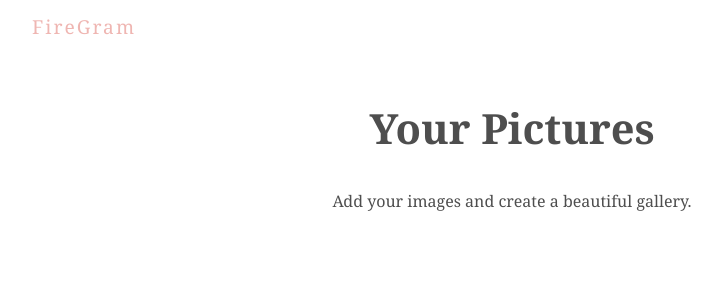
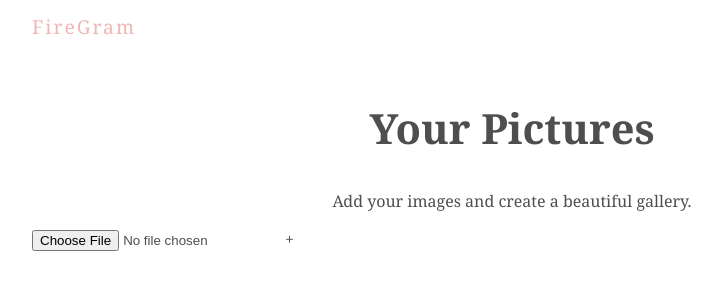
Before and after one commit to RaveenP-glitch/Photo-Gallery, a React (Create React App) app: page / in a window 1280 px wide. Shown: the top 300 px of the page, without its empty margins (128-848 px from the left). Built offline with nearby package versions, Linux system fonts and the light colour scheme.

Commit message:
setting up useStorage

```diff
--- a/public/index.html
+++ b/public/index.html
@@ -2,7 +2,7 @@
 <html lang="en">
   <head>
     <meta charset="utf-8" />
-    <link rel="icon" href="%PUBLIC_URL%/favicon.ico" />
+    <link rel="icon" href="%PUBLIC_URL%/favicon.png" />
     <meta name="viewport" content="width=device-width, initial-scale=1" />
     <meta name="theme-color" content="#000000" />
     <meta
--- a/src/App.js
+++ b/src/App.js
@@ -1,10 +1,12 @@
 import React from 'react';
 import Title from './comps/Title';
+import UploadForm from './comps/UploadForm';
 
 function App() {
   return (
     <div className="App">
       <Title/>
+      <UploadForm/>
     </div>
   );
 }
--- a/src/comps/UploadForm.js
+++ b/src/comps/UploadForm.js
@@ -0,0 +1,37 @@
+import React,{ useState } from 'react';
+
+const UploadForm = ()=> {
+
+    const [file, setFile] = useState(null);
+    const [error, setError] = useState(null);
+
+    const types = ['image/png', 'image/jpeg', 'image/jpg'];
+
+
+    const changeHandler = (e) => {
+        let selected = e.target.files[0];
+        console.log(selected);
+
+        if(selected && types.includes(selected.type)){
+            setFile(selected);
+        }else{
+            setFile(null);
+            setError('Please select an image file (png or jpg)');
+        }
+    }
+
+    return(
+        <form>
+            <input type="file" onChange={changeHandler}/>
+            <span>+</span>
+            <div className="output">
+                {error && <div className="error">{error}</div>}
+                {file && <div>{file.name}</div>}
+            </div>
+        </form>
+
+    )
+
+}
+
+export default UploadForm;
```
Also changed, not shown: src/hooks/useStorage.js (added, +11 -0 lines), public/favicon.png (added).
